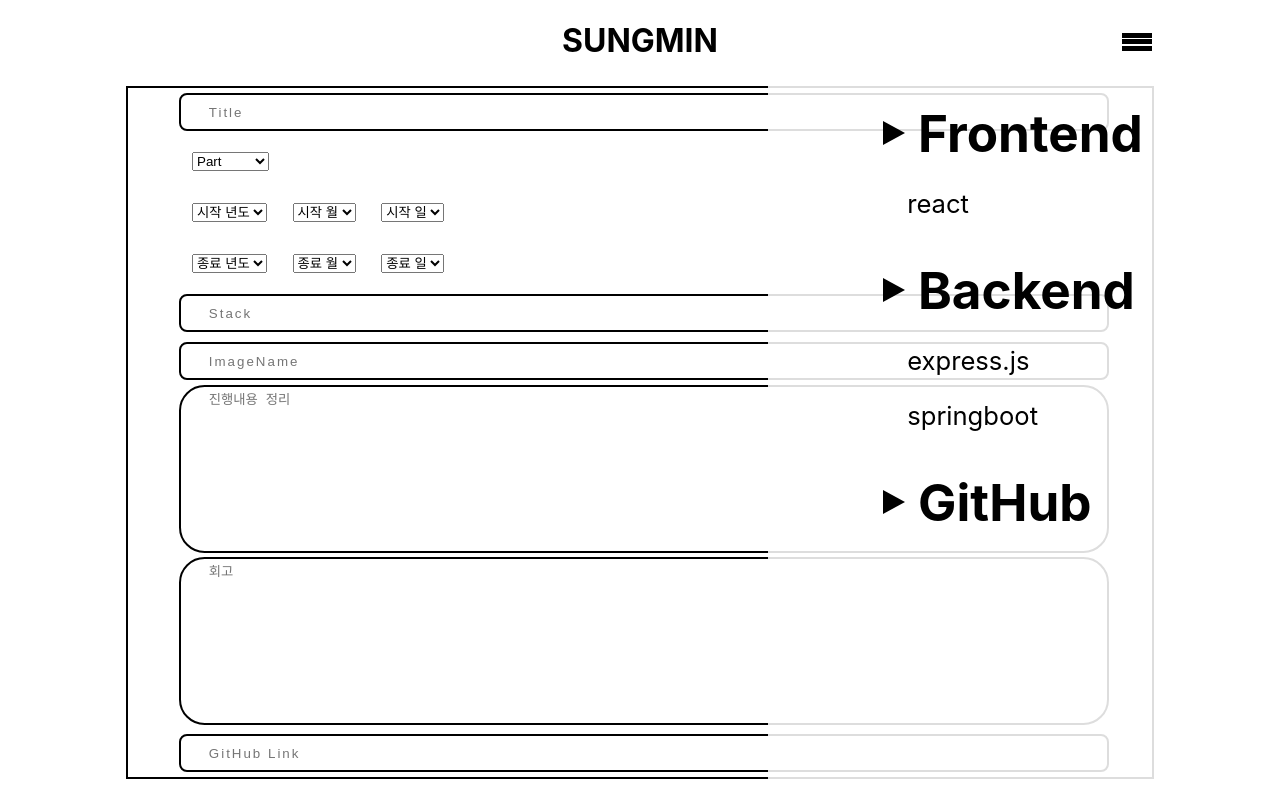
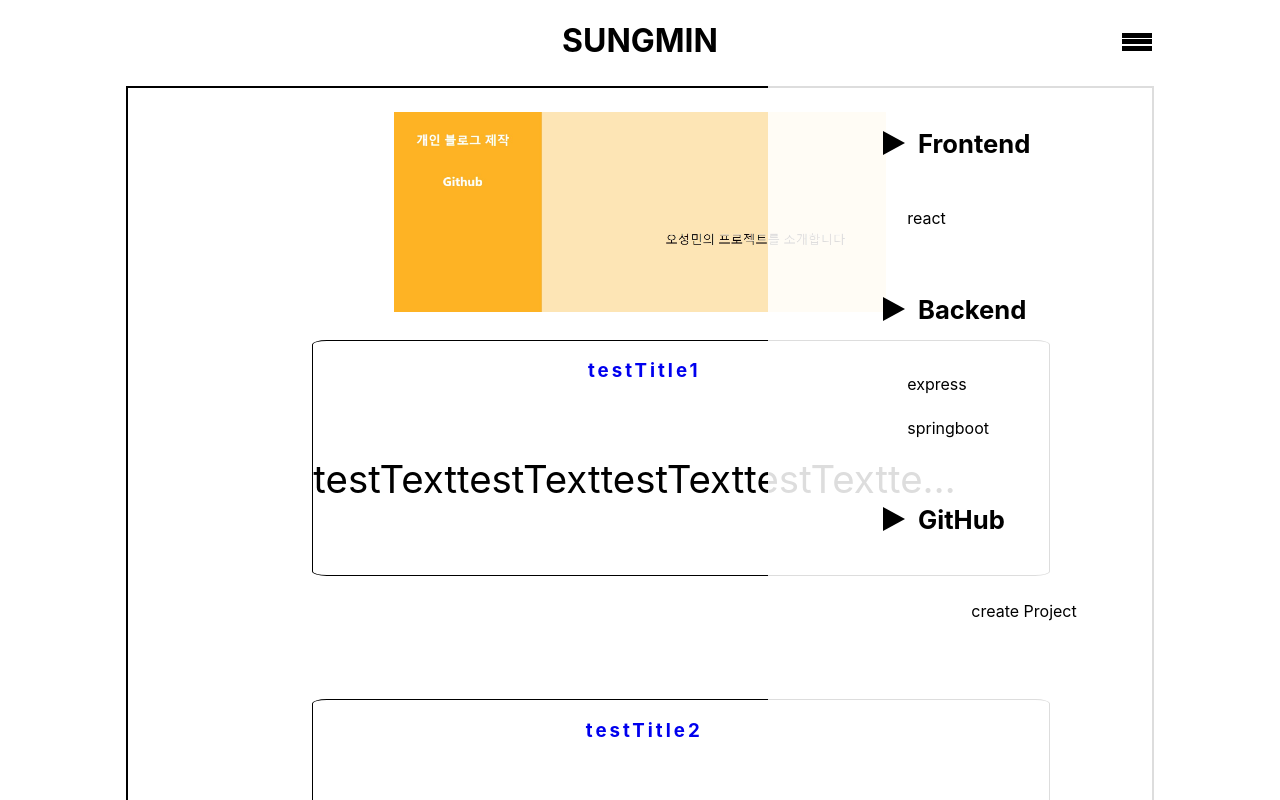
Before and after one commit to osm0517/my_portfolio, a React (Create React App) app: page /list in a window 1280 px wide. Both pictures are taken after a click on the element 1137 px from the left and 42 px from the top of the page. Shown: the top 800 px of the page. Built offline with nearby package versions, Linux system fonts and the light colour scheme.

Commit message:
url structure finish

```diff
--- a/src/App.css
+++ b/src/App.css
@@ -125,6 +125,12 @@
 #write-div select{
   margin-right: 2vw;
   margin: 2vh 1vw;
+}
+h1{
+  color: black;
+}
+p{
+  color: black;
 }
 /* Mobile - Landscape 가로모드
 기본이 세로 모드*/
--- a/src/App.js
+++ b/src/App.js
@@ -3,7 +3,9 @@ import React, {useState, useEffect} from 'react';
 import Nav from './component/Nav';
 import Document from './component/Document';
 import Write from './component/Write_page/Write';
+import Home from './component/Home_page/Home'
 import $ from 'jquery';
+import { Router, Routes, Route, BrowserRouter} from 'react-router-dom';
 
 let value = 0;
 
@@ -40,12 +42,18 @@ function App() {
   },[])
 
   return (
+    <BrowserRouter>
       <div className='body'>
         <Nav/>
         <div id='b'>
-        {/* <Document/> */}
-        <Write/>
+          <Routes>
+            <Route path='/' element={<Home/>}></Route>
+            <Route path='/list/*' element={<Document/>}></Route>
+            <Route path='/write' element={<Write/>}></Route>
+          </Routes>
+
         </div>
+
         {/* <div className="App"> */}
         {/* <div className='nav-div'>
           <Nav testAnime = { testAnime } value = { value }/>
@@ -60,6 +68,8 @@ function App() {
         {/* <div className='blog' />
         <div className='github' /> */}
       </div>
+    </BrowserRouter>
+
   );
 };
 
--- a/src/component/Document.js
+++ b/src/component/Document.js
@@ -1,4 +1,5 @@
 import React, {useState}from "react";
+import { Link } from "react-router-dom";
 import "./Document.css";
 
 
@@ -27,10 +28,14 @@ function Document() {
     //받아온 데이터를 그려줌
     const boardRender = testBoardData.map(data => {
         return (
-            <div id="document-div">
-                <div id="document-title"><h3>{data.boardTitle}</h3></div>
-                <div id="document-text"><p>{data.boardText}</p></div>
-            </div>
+            //데이터 베이스 구축하면 받은 데이터에서
+            // to={`/list/${data.part}/${data.stack}/${data.id}`}
+            <Link to={``}>
+                <div id="document-div">
+                    <div id="document-title"><h3>{data.boardTitle}</h3></div>
+                    <div id="document-text"><p>{data.boardText}</p></div>
+                </div>
+            </Link>
         )
     })
 
--- /dev/null
+++ b/src/component/Home_page/Home.js
@@ -0,0 +1,14 @@
+import React from "react";
+import { Link } from "react-router-dom";
+
+function Home() {
+    return (
+        <div>
+            <Link to='/list'>
+                <div><p>포트폴리오 보러 가기</p></div>
+            </Link>
+        </div>
+    )
+}
+
+export default Home;
--- a/src/component/Nav.js
+++ b/src/component/Nav.js
@@ -13,7 +13,7 @@ function Nav({testAnime, value}){
         },
         {
             listName : "Backend",
-            listText : ["express.js", "springboot"],
+            listText : ["express", "springboot"],
             titlePath : "/Backend",
             listPath : ["/express", "/springboot"]
         },
@@ -31,18 +31,23 @@ function Nav({testAnime, value}){
                 <div id="side-title-div">
                     {/* 토글 버튼 -> 타이틀 */}
                     <div className="triangle"/>
-                    <div id='side-title'><a href={list.titlePath}>{list.listName}</a></div>
+                    <Link to={`/list/${list.listName.toLowerCase()}`}>
+                        <div id='side-title'><p>{list.listName}</p></div>
+                    </Link>
                 </div>
                 {/* 본문 */}
                 <div id="side-text-div">
                     <div>
                         {list.listText.map(text => {
                             return(
-                                <div id="text-div"><a href={list.listPath} id="side-text">{text}</a></div>
+                                <Link to={`/list/${list.listName.toLowerCase()}/${text}`}>
+                                    <div id="text-div"><p>{text}</p></div>
+                                </Link>
                             )
                         })}
                     </div>
                 </div>
+
             </div>
         )
     })
@@ -91,10 +96,13 @@ function Nav({testAnime, value}){
 
     //렌더링 하는 곳
     return(
-        <BrowserRouter>
+        // <BrowserRouter>
+        <>
             <div id='nav'>
                 <div>
-                    <h1><a id='title' href="/">SUNGMIN</a></h1>
+                    <Link to='/'>
+                        <h1>SUNGMIN</h1>
+                    </Link>
                 </div>
                 <div id='nav-btn' onClick={navClickEvent}>
                     <div />
@@ -104,6 +112,9 @@ function Nav({testAnime, value}){
             </div>
             <div id="side-div">
                 {sideRender}
+                <Link to='/write'>
+                    <div><p>create Project</p></div>
+                </Link>
             </div>
             {/* <div className="menu-div" onClick={navDivToggle}>
                 <div className="menu-bar"></div>
@@ -115,7 +126,7 @@ function Nav({testAnime, value}){
                 <a href="https://github.com/osm0517" id="gitHub"> <p>Github</p> </a>
             </div> */}
             {/* <img className = "up" src={process.env.PUBLIC_URL + `/img/up.png`}/> */}
-        </BrowserRouter>
+        </>
     );
 }
 
```
Lines whose indentation alone changed are shown as unchanged.
